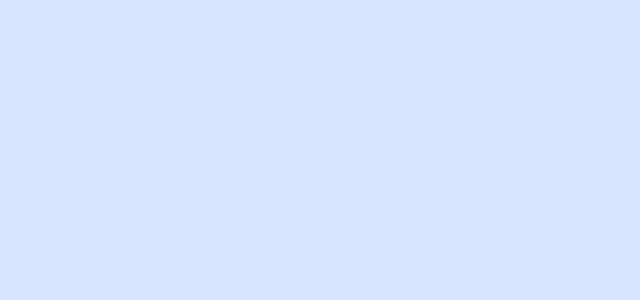
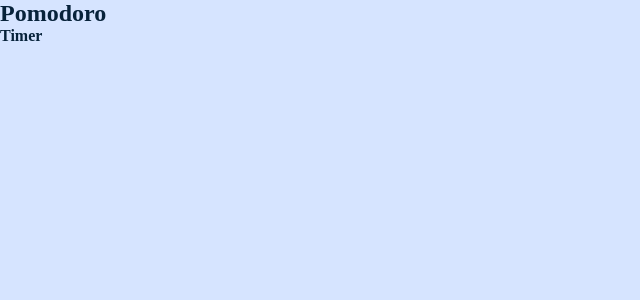
Before and after one commit to MatheusTrindade5201/pomodoro-timer, a React (Vite) app: page / in a window 1280 px wide. Shown: the top 300 px of the page, without its empty margins (0-640 px from the left). Built offline with nearby package versions, Linux system fonts and the light colour scheme.

Commit message:
feat: Page logo title

```diff
--- a/src/components/Header/index.tsx
+++ b/src/components/Header/index.tsx
@@ -1,9 +1,9 @@
-import { HeaderContainer } from "./style"
+import { HeaderContainer, Logo } from "./style"
 
 const Header = () => {
     return(
         <HeaderContainer>
-
+            <Logo>Pomodoro<p>Timer</p></Logo>
         </HeaderContainer>
     )
 }
```
